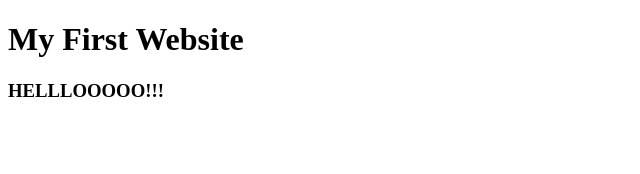
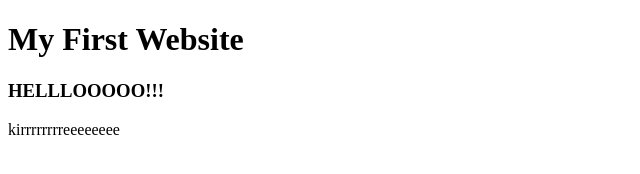
Before and after one commit to MehedyAbid/practice, a plain HTML site: page index.html in a window 1280 px wide. Shown: the whole page, without its empty margins (0-640 px from the left). Drawn offline with Linux system fonts and the light colour scheme.

Commit message:
new paragraph added

```diff
--- a/index.html
+++ b/index.html
@@ -8,5 +8,6 @@
   <body>
     <h1>My First Website</h1>
     <h3>HELLLOOOOO!!!</h3>
+    <p>kirrrrrrrreeeeeeee</p>
   </body>
 </html>
```
